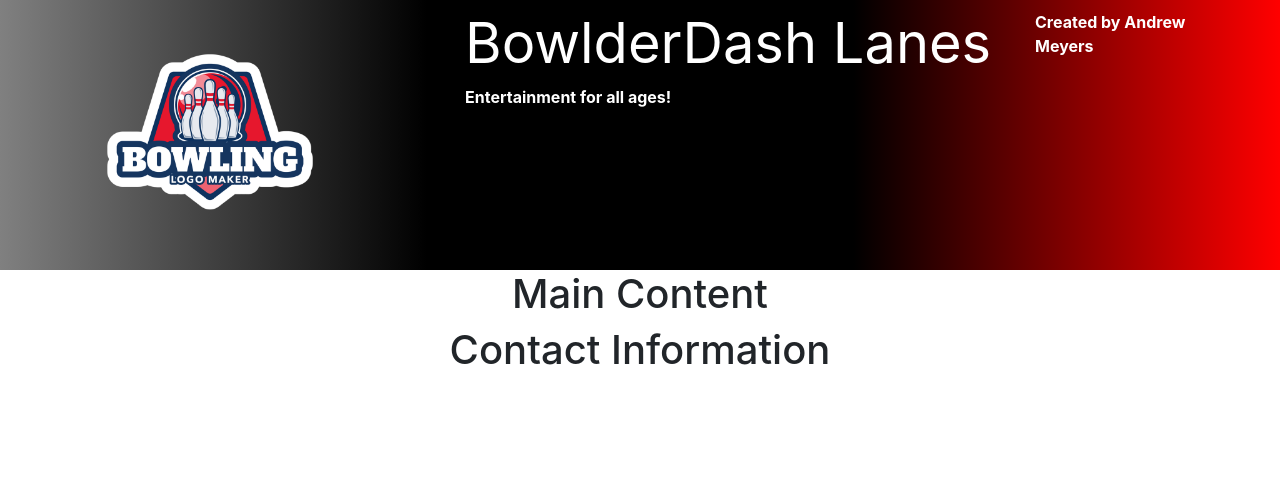
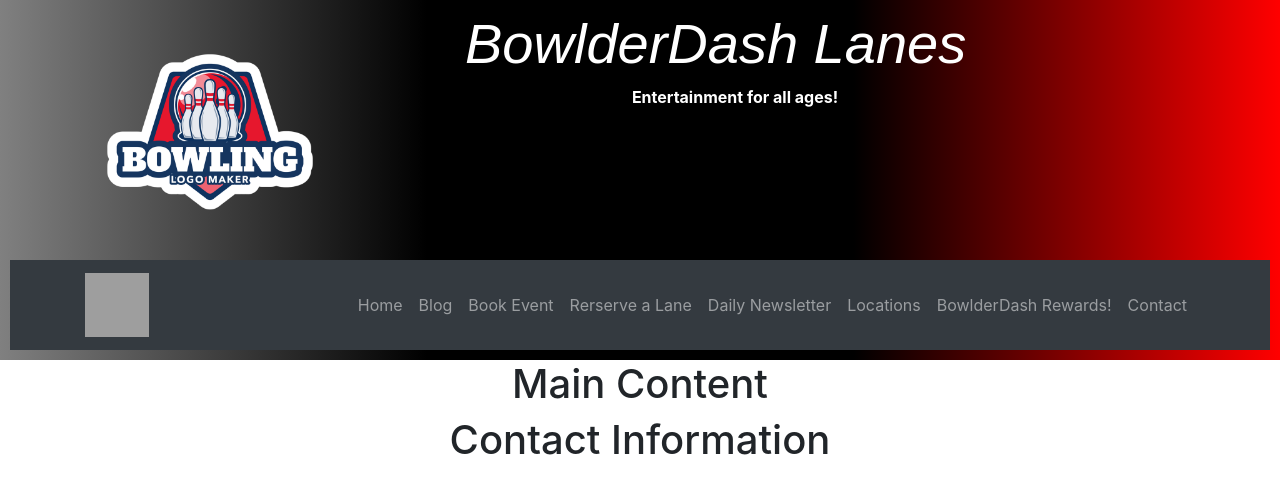
Before and after one commit to ajmeyers/BowlderDash-React, a React (Create React App) app: page / in a window 1280 px wide. Shown: the top 494 px of the page. Built offline with nearby package versions, Linux system fonts and the light colour scheme; grey boxes are pictures that could not be loaded.

Commit message:
Header Completed

```diff
--- a/src/App.css
+++ b/src/App.css
@@ -4,3 +4,8 @@
   background-image: linear-gradient(to right, gray, black, black, red);
   color: white;
 }
+
+.title {
+   font-style: italic;
+   font-family: sans-serif;
+}
--- a/src/components/Header.js
+++ b/src/components/Header.js
@@ -1,6 +1,7 @@
 import React, { Component } from 'react';
 import { Jumbotron } from 'reactstrap';
 import logo from '../img/logo.png';
+import bowlingNavbar from '../img/bowling_navbar.png';
 
 
 class Header extends Component {
@@ -12,18 +13,50 @@ class Header extends Component {
                         <div className="container">
                             <div className="row">
                                 <div class="col-4 col-sm-3 col-md-2 align-self-center">
-                                        <img src={logo} alt="Logo" width="250px" height="250px"/>
+                                    <img src={logo} alt="Logo" width="250px" height="250px" />
                                 </div>
                                 <div className="col-4 col-sm-3 col-md-2 align-self-center">
                                 </div>
                                 <div className="col-6">
-                                    <h1 className="display-4"><b>BowlderDash Lanes</b></h1>
-                                    <p><b>Entertainment for all ages!</b></p>
-                                </div>
-                                <div className="col align-self-right">
-                                    <p><b>Created by Andrew Meyers</b></p>
+                                    <h1 className="title display-4"><b>BowlderDash Lanes</b></h1>
+                                    <center><p><b>Entertainment for all ages!</b></p></center>
                                 </div>
                             </div>
+                        </div>
+                        <div>
+                            <nav id="homeNavBar" class="navbar navbar-expand-sm navbar-dark bg-dark sticky-top">
+                                <div class="container">
+                                    <a class="navbar-brand" href="https://github.com/ajmeyers"><img src={bowlingNavbar} alt="bowling navbar" height="64" width="64" /></a>
+                                    <div id="bowlderDashNavBar">
+                                        <ul class="navbar-nav">
+                                            <li class="nav-item">
+                                                <a class="nav-link" href="https://github.com/ajmeyers">Home</a>
+                                            </li>
+                                            <li class="nav-item">
+                                                <a class="nav-link" href="https://www.bowlero.com/">Blog</a>
+                                            </li>
+                                            <li class="nav-item">
+                                                <a class="nav-link" href="https://www.bowlero.com/">Book Event</a>
+                                            </li>
+                                            <li class="nav-item">
+                                                <a class="nav-link" href="https://www.bowlero.com/">Rerserve a Lane</a>
+                                            </li>
+                                            <li class="nav-item">
+                                                <a class="nav-link" href="https://www.bowlero.com/">Daily Newsletter</a>
+                                            </li>
+                                            <li class="nav-item">
+                                                <a class="nav-link" href="https://www.bowlero.com/">Locations</a>
+                                            </li>
+                                            <li class="nav-item">
+                                                <a class="nav-link" href="https://www.bowlero.com/">BowlderDash Rewards!</a>
+                                            </li>
+                                            <li class="nav-item">
+                                                <a class="nav-link" href="https://www.bowlero.com/">Contact</a>
+                                            </li>
+                                        </ul>
+                                    </div>
+                                </div>
+                            </nav>
                         </div>
                     </div>
                 </Jumbotron>
```
